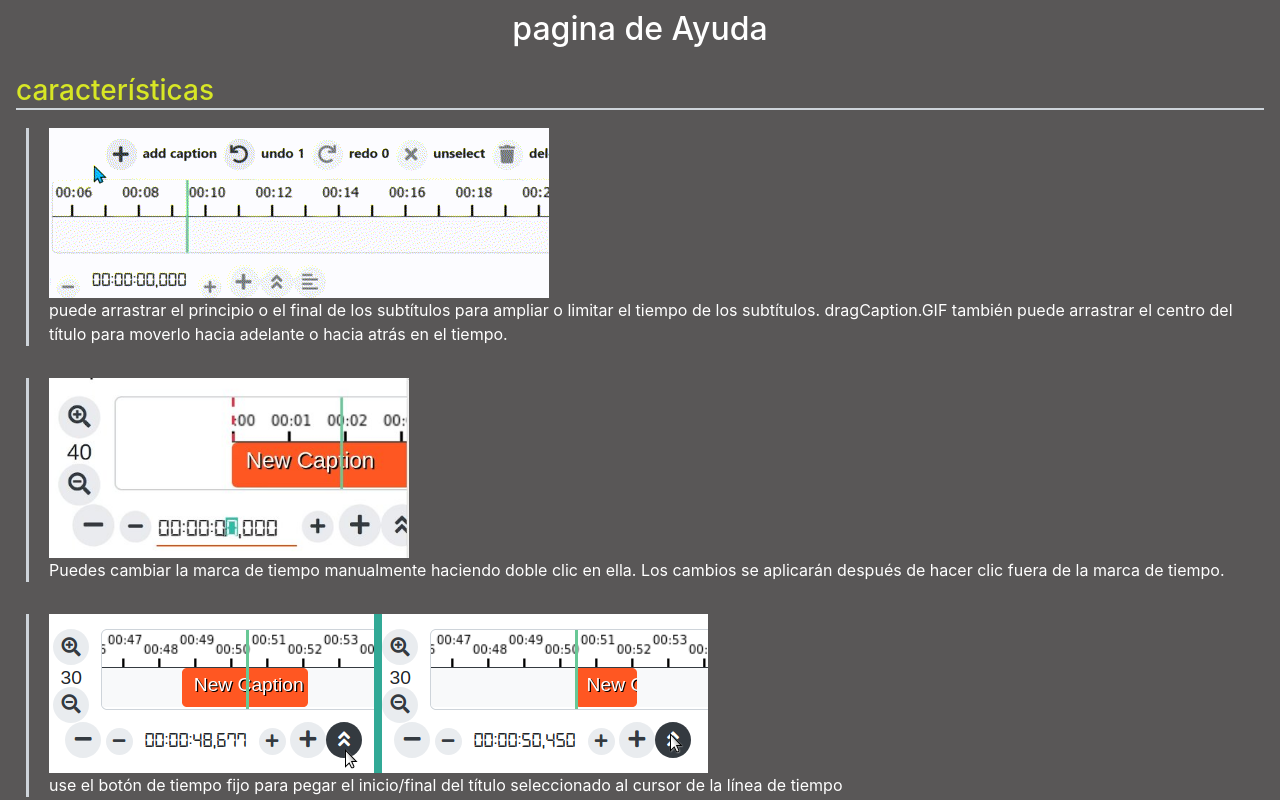
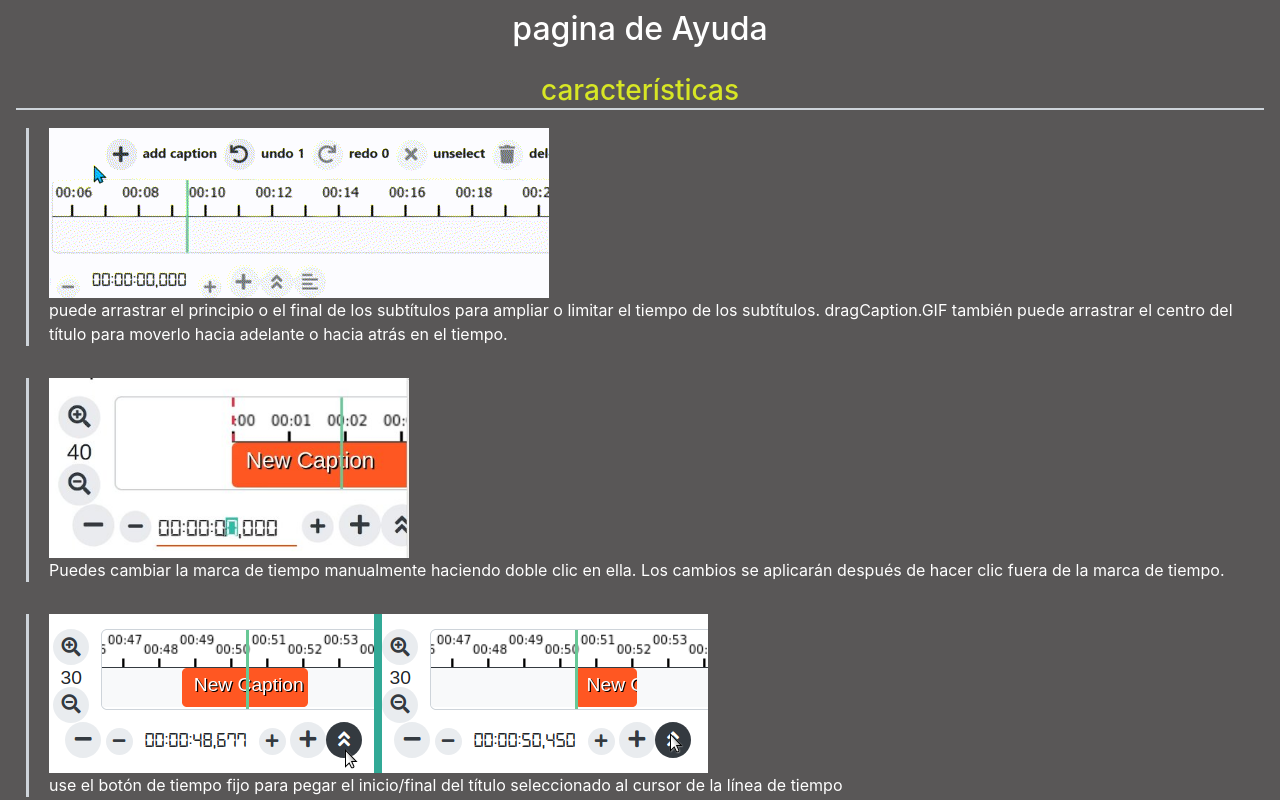
Before and after one commit to kevftka/SemestralDesarrolloVCC, a React (Create React App) app: page /subtitle-editor/help in a window 1280 px wide. Shown: the top 800 px of the page. Built offline with nearby package versions, Linux system fonts and the light colour scheme.

Commit message:
Update help.sass

```diff
--- a/src/pages/help.sass
+++ b/src/pages/help.sass
@@ -15,6 +15,7 @@ ul
 
 h3
     border-bottom: 2px solid $gray-400
+    text-align: center
 
 h3 a
     color: #d7e625
```
